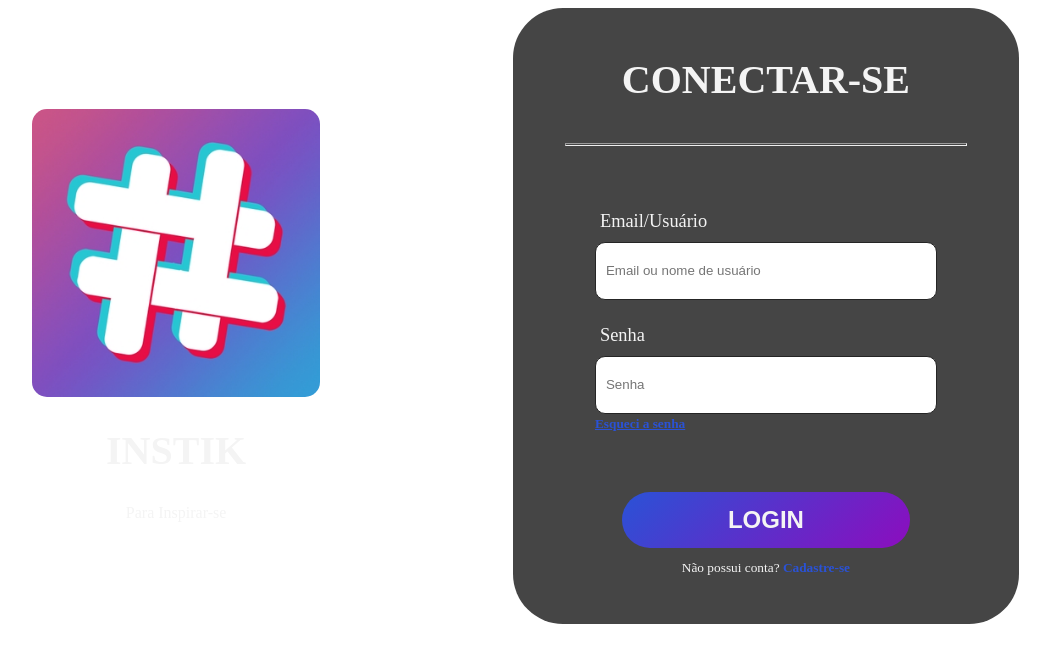
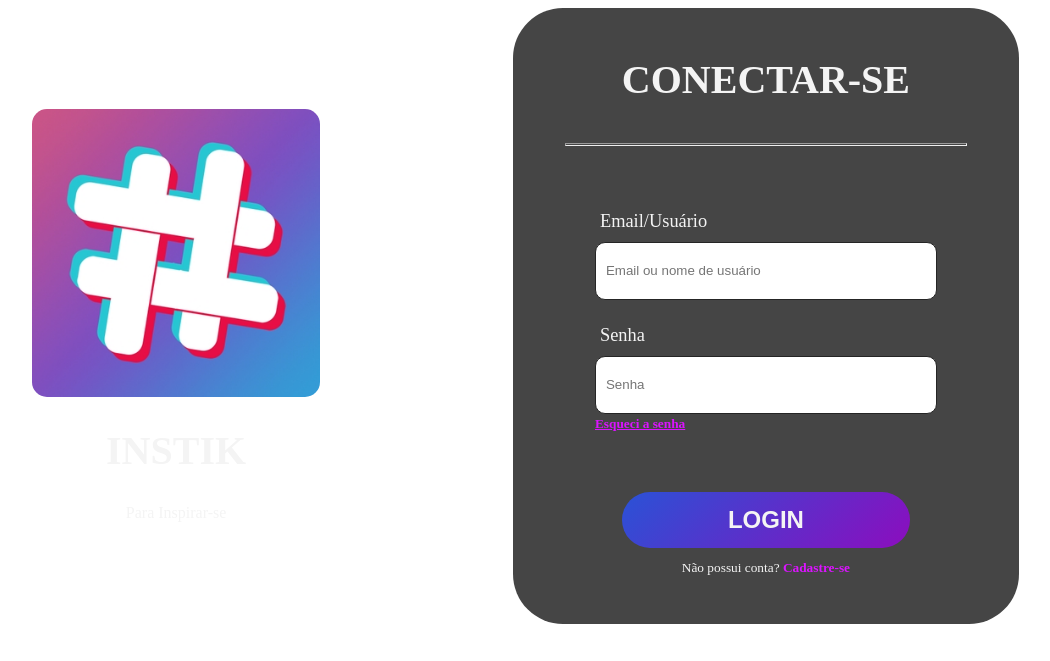
Before and after one commit to BHM871/instik, a PHP site: the page made by application/views/index.php in a window 1280 px wide. Shown: the top 661 px of the page, without its empty margins (169-1219 px from the left). Run offline with PHP 8.4, Linux system fonts and the light colour scheme; the template is opened without the code that fills it, so the values that code supplies are empty; some libraries are stand-ins or nearby versions.

Commit message:
fix: improving links styles

```diff
--- a/assets/css/login.css
+++ b/assets/css/login.css
@@ -131,12 +131,12 @@ hr {
 }
 
 .link {
-	color: var(--color1);
+	color: var(--color3);
 }
 
 .link:hover {
 	cursor: pointer;
-	color: var(--color3);
+	color: var(--color2);
 }
 
 .deslocate {
```
